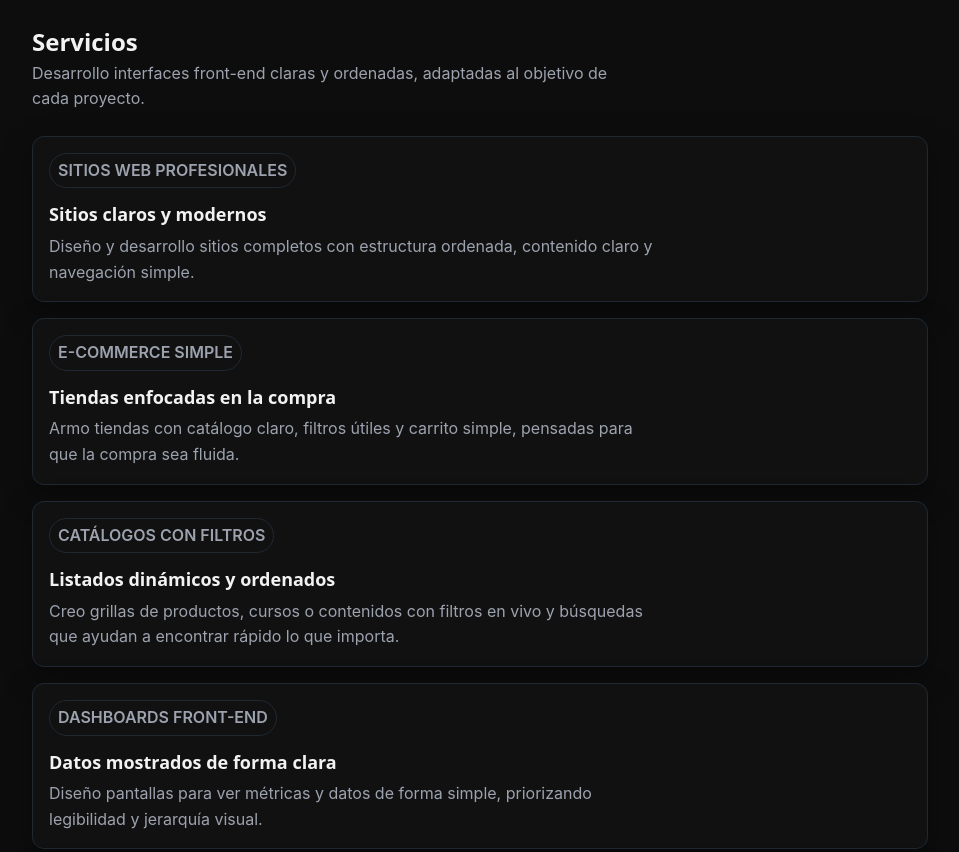
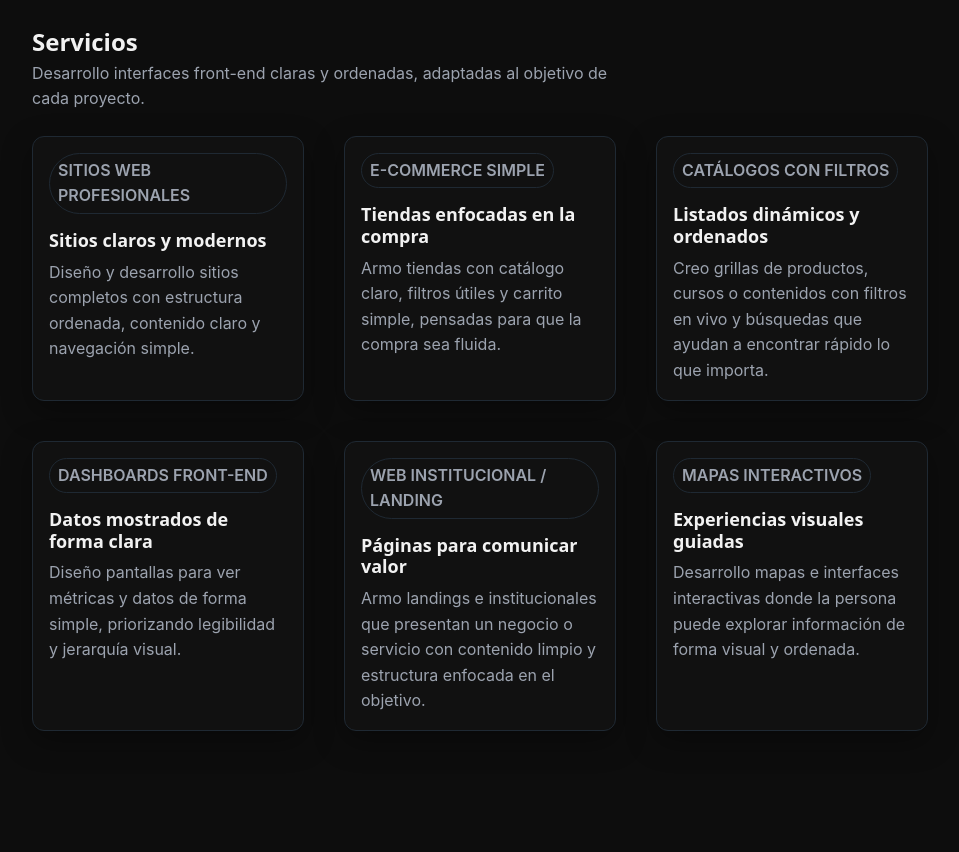
Before and after one commit to aquizu-ivan/portfolio-personal-ivan, a website built with Vite: page index.html in a window 1280 px wide. Shown: the part 2240-3092 px from the top of the page, without its empty margins (160-1119 px from the left). After the commit the page ends 3051 px from the top, so only its background shows below. Built offline with nearby package versions, Linux system fonts and the light colour scheme.

Commit message:
style: layout responsive base para sección Servicios

```diff
--- a/src/styles/sections/services.css
+++ b/src/styles/sections/services.css
@@ -33,3 +33,24 @@
   color: var(--color-text-muted);
   max-width: 60ch;
 }
+
+@media (min-width: 768px) {
+  .services__grid {
+    display: grid;
+    grid-template-columns: repeat(2, minmax(0, 1fr));
+    gap: var(--space-lg);
+  }
+
+  .service-card {
+    display: flex;
+    flex-direction: column;
+    height: 100%;
+  }
+}
+
+@media (min-width: 1024px) {
+  .services__grid {
+    grid-template-columns: repeat(3, minmax(0, 1fr));
+    gap: var(--space-xl);
+  }
+}
```
